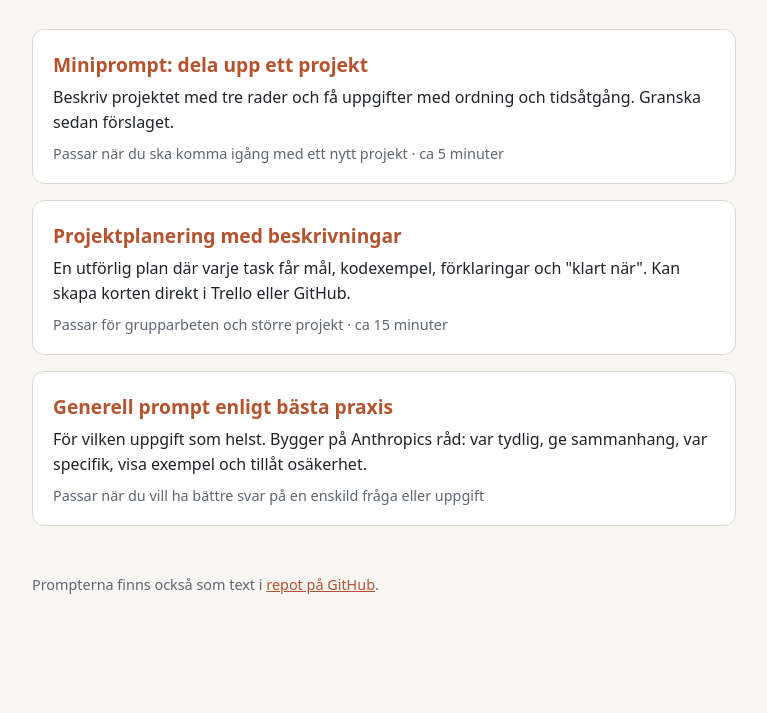
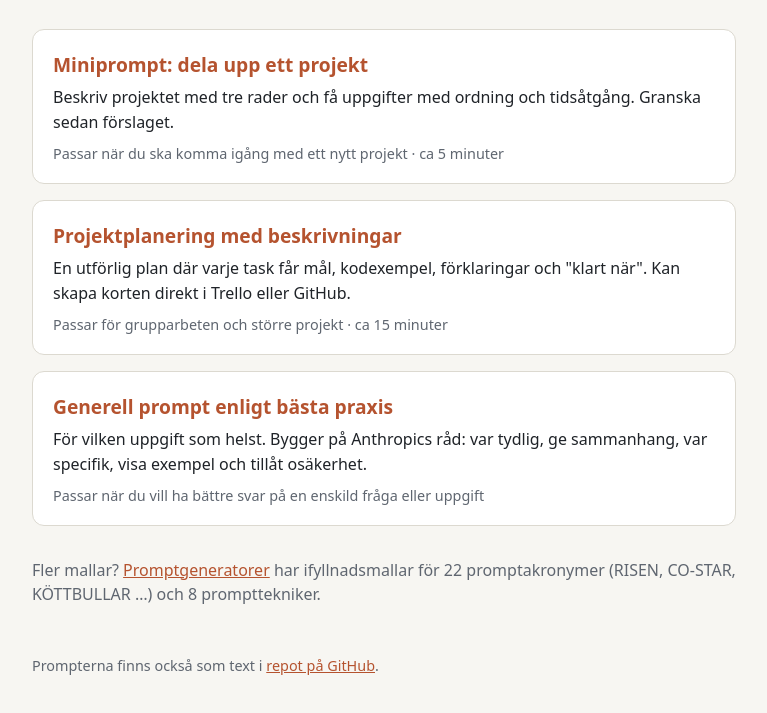
Before and after one commit to marcusjobb/clo26-csharp-trello-klient, a plain HTML site: page docs/index.html in a window 1280 px wide. Shown: the part 145-858 px from the top of the page, without its empty margins (256-1023 px from the left). Before the commit the page ends 805 px from the top, so only its background shows below. Drawn offline with Linux system fonts and the light colour scheme.

Commit message:
Länka till promptgeneratorerna för AI-kursen
Co-Authored-By: Claude Opus 5.5 <noreply@anthropic.com>

```diff
--- a/docs/index.html
+++ b/docs/index.html
@@ -32,6 +32,8 @@
       </a>
     </div>
 
+    <p class="lead" style="margin-top:2rem">Fler mallar? <a href="https://marcusjobb.github.io/ai-promptgeneratorer/">Promptgeneratorer</a> har ifyllnadsmallar för 22 promptakronymer (RISEN, CO-STAR, KÖTTBULLAR …) och 8 prompttekniker.</p>
+
     <footer>
       Prompterna finns också som text i
       <a href="https://github.com/marcusjobb/clo26-csharp-trello-klient/tree/main/docs">repot på GitHub</a>.
```
